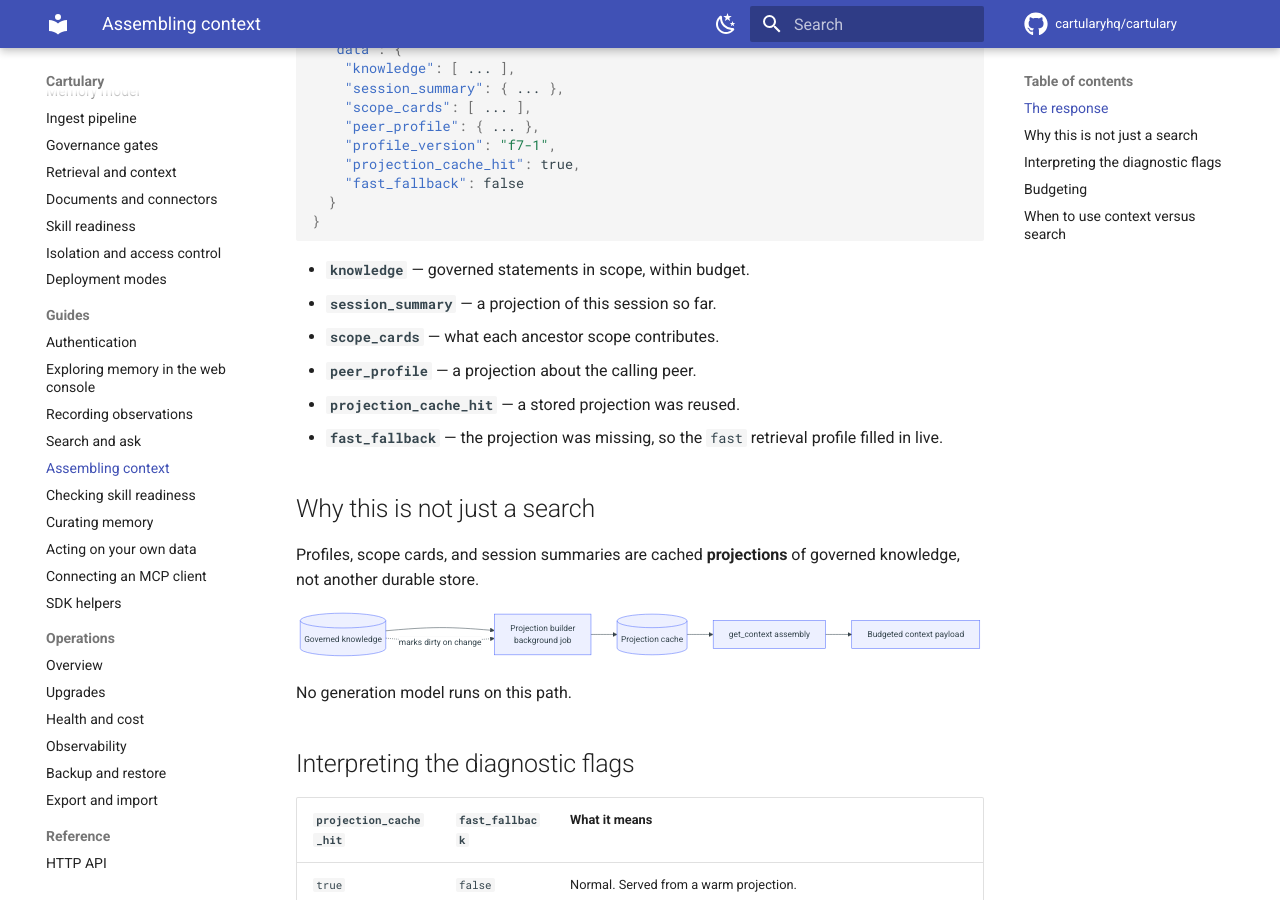
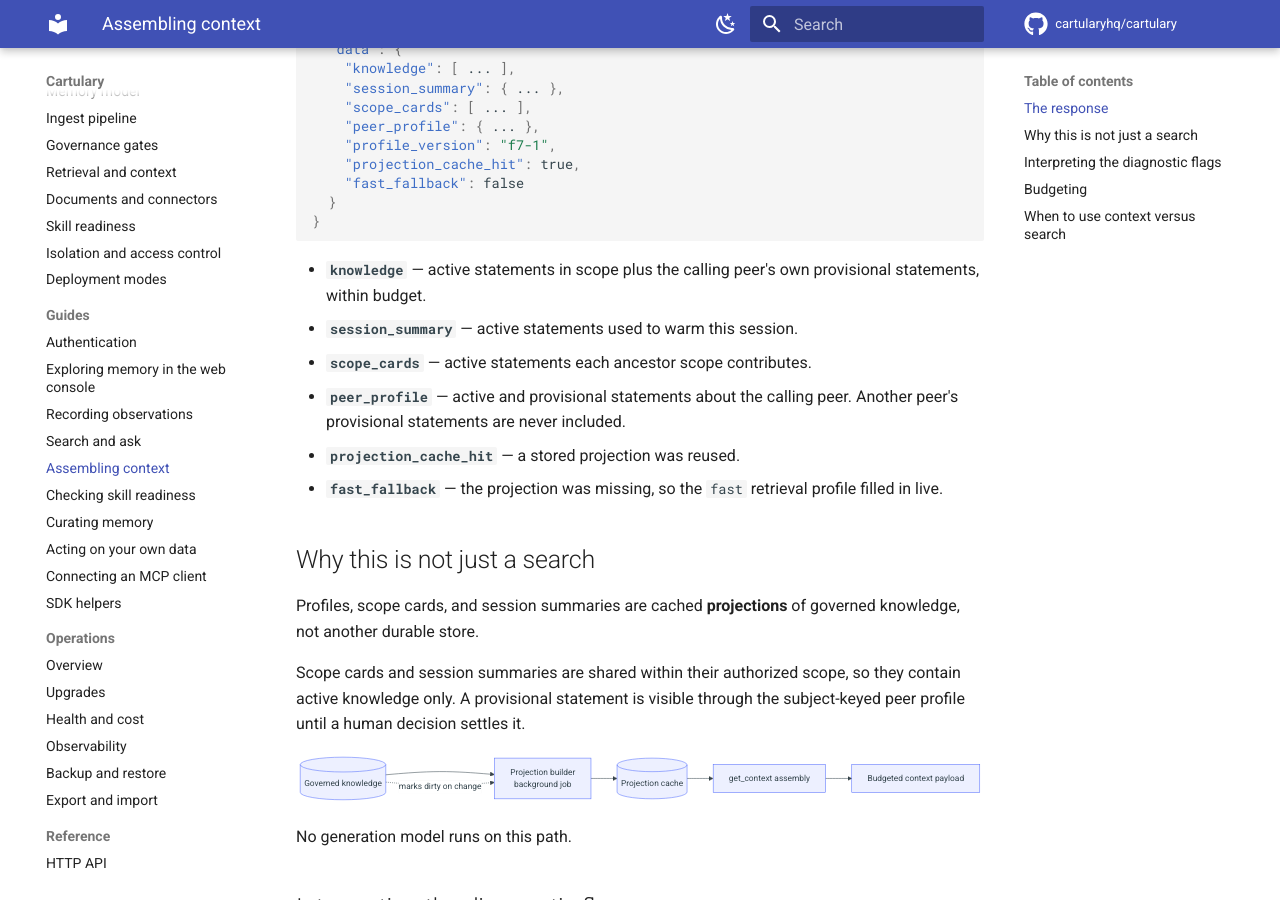
Before and after one commit to cartularyhq/cartulary, an MkDocs documentation site: the page built from docs/guides/context.md, in a window 1280 px wide and 900 px high, scrolled down 689 px. Built offline with MkDocs 1.6.1 and Material for MkDocs 9.7.7, drawn with Linux system fonts in a browser that asks for light colours; comment, search, counter and statistics services are not loaded.

Commit message:
Keep provisional context projections private

````diff
--- a/docs/guides/context.md
+++ b/docs/guides/context.md
@@ -38,10 +38,12 @@ curl -fsS -X POST http://127.0.0.1:4000/api/v1/context \
 }
 ```
 
-- **`knowledge`** — governed statements in scope, within budget.
-- **`session_summary`** — a projection of this session so far.
-- **`scope_cards`** — what each ancestor scope contributes.
-- **`peer_profile`** — a projection about the calling peer.
+- **`knowledge`** — active statements in scope plus the calling peer's own
+  provisional statements, within budget.
+- **`session_summary`** — active statements used to warm this session.
+- **`scope_cards`** — active statements each ancestor scope contributes.
+- **`peer_profile`** — active and provisional statements about the calling
+  peer. Another peer's provisional statements are never included.
 - **`projection_cache_hit`** — a stored projection was reused.
 - **`fast_fallback`** — the projection was missing, so the `fast` retrieval
   profile filled in live.
@@ -50,6 +52,10 @@ curl -fsS -X POST http://127.0.0.1:4000/api/v1/context \
 
 Profiles, scope cards, and session summaries are cached **projections** of
 governed knowledge, not another durable store.
+
+Scope cards and session summaries are shared within their authorized scope, so
+they contain active knowledge only. A provisional statement is visible through
+the subject-keyed peer profile until a human decision settles it.
 
 ```mermaid
 flowchart LR
````
Also changed, not shown: CHANGELOG.md (+8 -0 lines), specs/architecture/retrieval-entity-context.md (+9 -3 lines), specs/implementation-status.md (+3 -1 lines), 5 other files.
